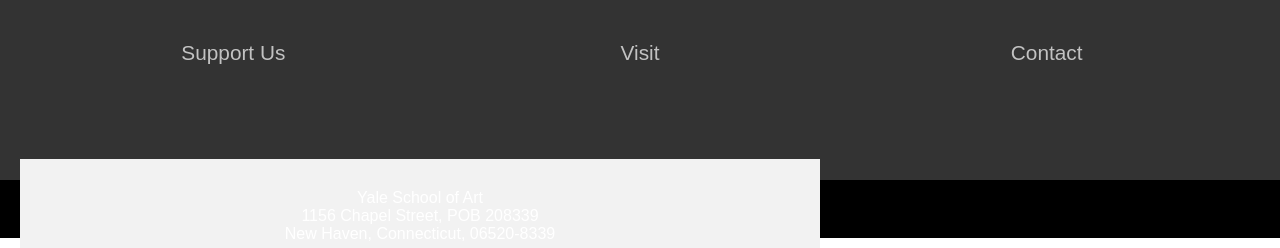
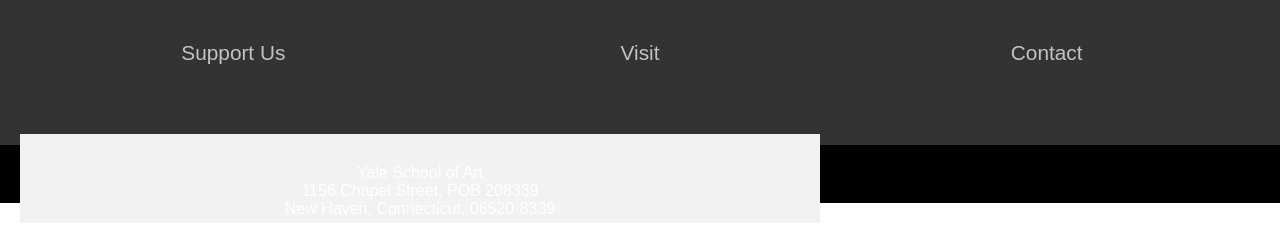
Before and after one commit to genesisgaytan00/Project2-itmd362, a plain HTML site: page index.html in a window 1280 px wide. Shown: the part 1213-1461 px from the top of the page. After the commit the page ends 1436 px from the top, so only its background shows below. Drawn offline with nearby package versions, Linux system fonts and the light colour scheme.

Commit message:
Update style.css
fixing address

```diff
--- a/css/style.css
+++ b/css/style.css
@@ -59,7 +59,7 @@ footer{
 
 .footerlinks{
     width: 100%;
-    padding: 30px 30px 55px ;
+    padding: 30px 30px 20px ;
     position: relative;
 }
 
@@ -119,6 +119,7 @@ footer{
     padding: 20px;
     text-align: center;
     color: white;
+    position: relative;
 }
 /* Footer CSS End*/
 
@@ -182,7 +183,7 @@ footer{
 /* Address styling */
 .address {
   position: absolute;
-  bottom: -10px;
+  bottom: -20px;
   width: 100%;
   text-align: center;
   padding: 20px;
```
